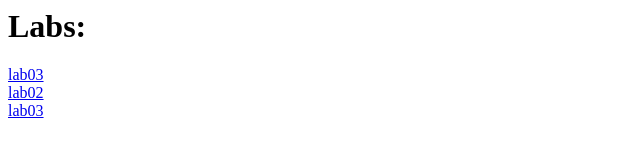
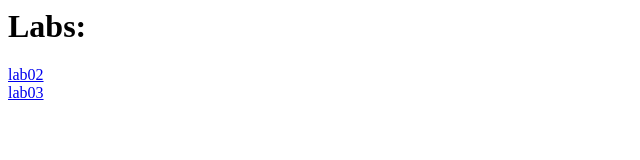
Before and after one commit to SVolkoff/SVolkoff.github.io, a plain HTML site: page index.html in a window 1280 px wide. Shown: the full height of the page, 0-640 px from the left. Drawn offline with Linux system fonts and the light colour scheme.

Commit message:
Update index.html

```diff
--- a/index.html
+++ b/index.html
@@ -1,4 +1,3 @@
 <h1>Labs:</h1>
-<a href="/lab03">lab03</a><br>
 <a href="/lab02">lab02</a><br>
 <a href="/lab03">lab03</a><br>
```
